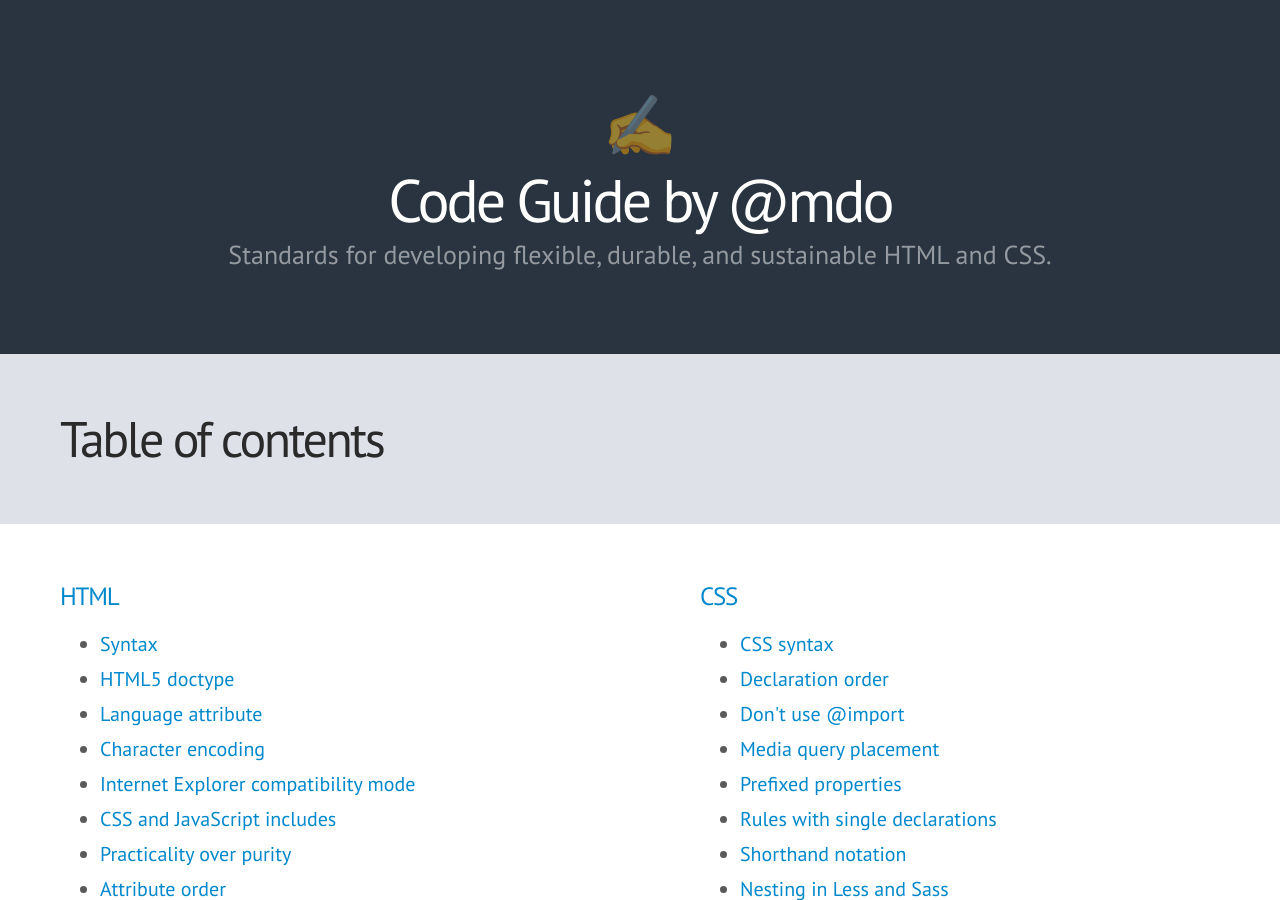
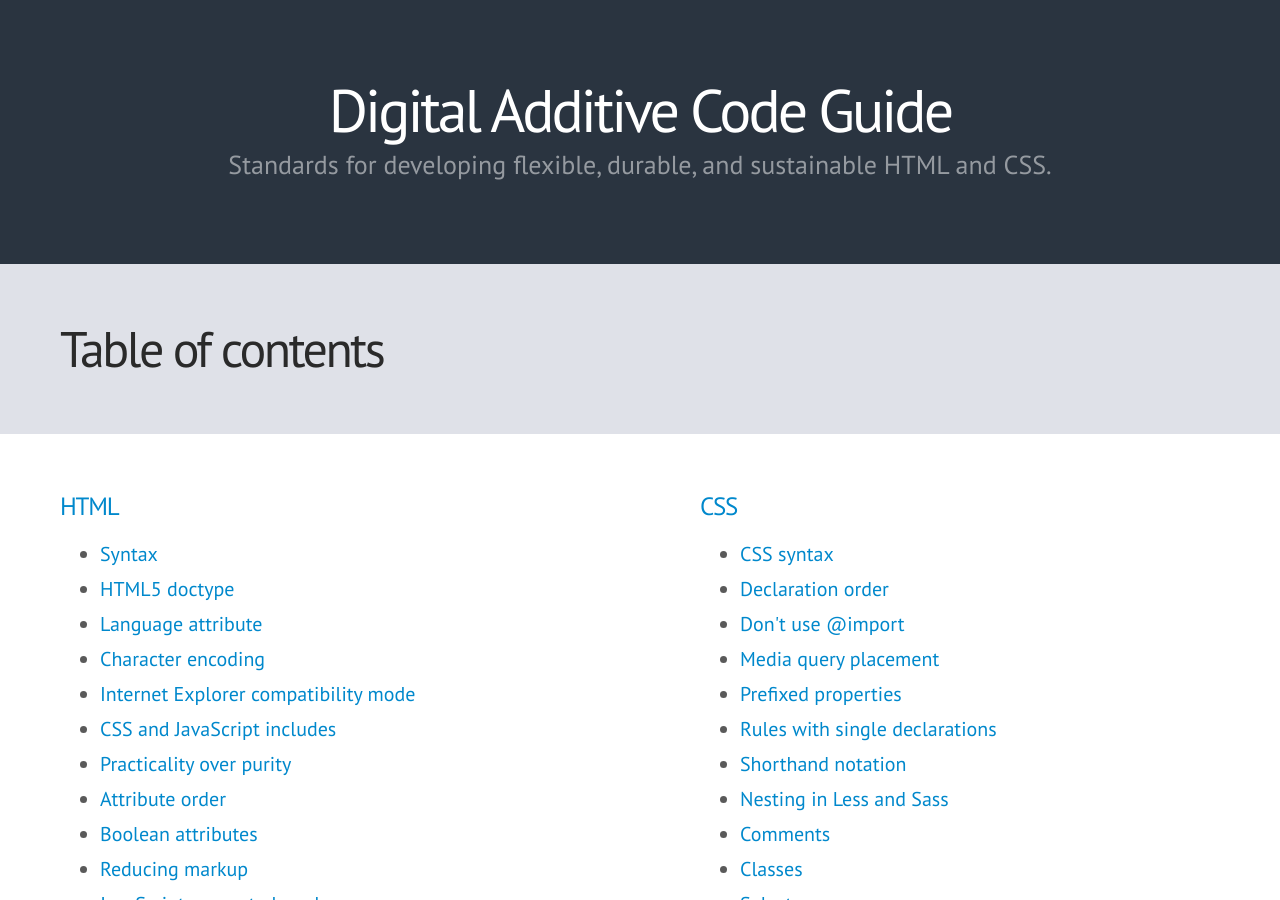
Before and after one commit to digital-additive/digital-additive.github.io, a Jekyll site: the page built from index.html, in a window 1280 px wide and 900 px high. Built offline with Jekyll 4.4.1, drawn with Linux system fonts in a browser that asks for light colours; some web fonts are replaced; Markdown is read by kramdown in place of the engine named in the settings; comment, search, counter and statistics services are not loaded.

Commit message:
Adds more template updates.

```diff
--- a/_config.yml
+++ b/_config.yml
@@ -1,6 +1,6 @@
-name:          Code Guide by @mdo
+name:          Digital Additive Code Guide
 description:   Standards for developing flexible, durable, and sustainable HTML and CSS.
-url:           http://codeguide.co
+url:           http://digital-additive.github.io
 
 markdown:      rdiscount
 permalink:     pretty
--- a/_includes/header.html
+++ b/_includes/header.html
@@ -1,6 +1,5 @@
 <header class="masthead">
   <div class="container">
-    <span class="icon">&#9997;</span>
     <h1>{{ site.name }}</h1>
     <p class="lead">{{ site.description }}</p>
 
```
